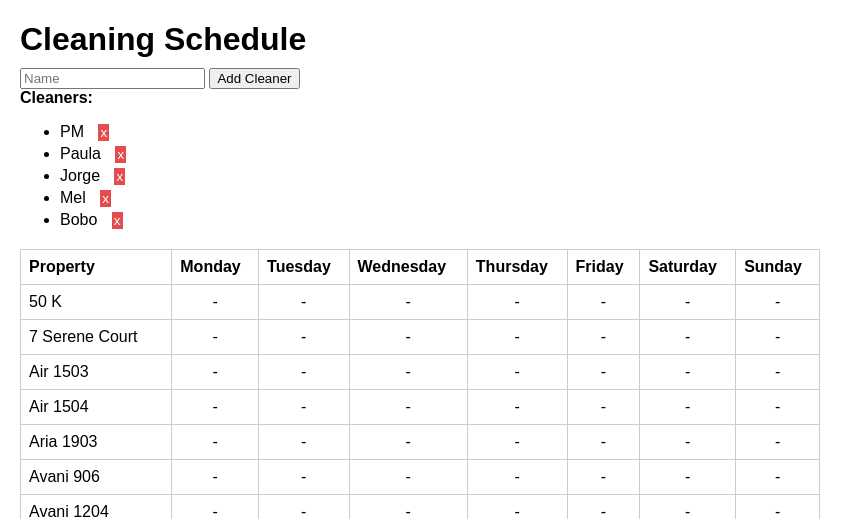
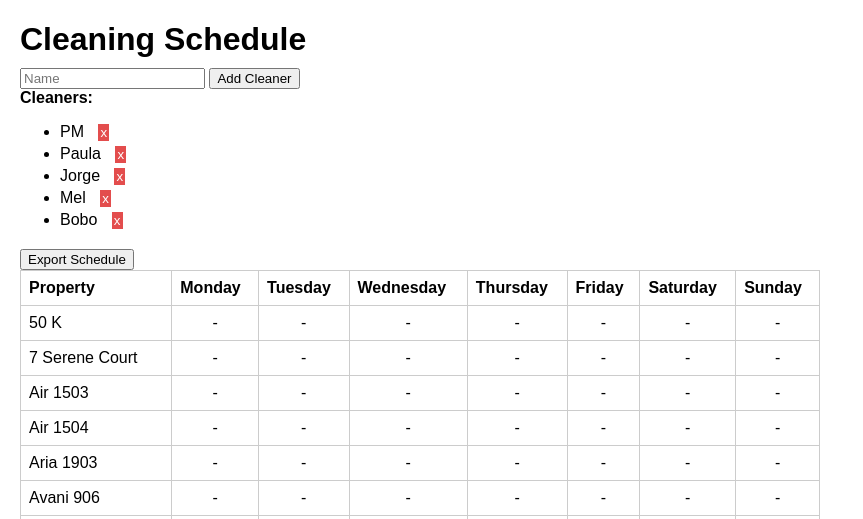
Before and after one commit to kennethHeminger/cleaningSchedule, a FastAPI app: page /schedule in a window 1280 px wide. Shown: the top 519 px of the page, without its empty margins (0-863 px from the left). Run offline with FastAPI, Linux system fonts and the light colour scheme.

Commit message:
Add export functionality to schedule with UI updates

```diff
--- a/main.py
+++ b/main.py
@@ -118,7 +118,7 @@ async def mark_b2b(
             }
         print("Created Needs Cleaning B2B assignment:", unit, day, "->", assignments[key])
 
-        return {"ok": True}
+    return {"ok": True}
 
 @app.get("/export")
 async def export_schedule():
@@ -126,7 +126,7 @@ async def export_schedule():
 
     export_lines = []
 
-    for cleaner in cleaners:
+    for cleaner in cleaners_data:
         export_lines.append(f"{cleaner}:")
         export_lines.append("")
 
@@ -138,12 +138,12 @@ async def export_schedule():
                     line = unit
                     if assignment.get("b2b"):
                         line += " **B2B"
-                        day_units.append(line)
+                    day_units.append(line)
 
             if day_units:
                 export_lines.append(day)
                 export_lines.extend(day_units)
-                export_lines("")
+                export_lines.append("")
             else:
                 export_lines.append(day)
                 export_lines.append("/")
--- a/static/app.js
+++ b/static/app.js
@@ -7,6 +7,9 @@ document.addEventListener('DOMContentLoaded', function() {
     const popup = document.getElementById('day-action-popup');
     const popupTitle = document.getElementById('popup-title');
     const cleanerSelect = document.getElementById('popup-cleaner-select');
+
+    const exportButton = document.getElementById('export-button');
+    const exportOutput = document.getElementById('export-output');
 
     let activeCell = null;
 
@@ -19,6 +22,21 @@ document.addEventListener('DOMContentLoaded', function() {
             popup.style.display = 'block';
         });
     });
+
+    if (exportButton) {
+        exportButton.addEventListener('click', function() {
+        fetch('/export')
+        .then(response => response.text())
+        .then(text => {
+            exportOutput.textContent = text;
+            exportOutput.style.display = 'block';
+        })
+        .catch(() => {
+            alert("Failed to load export.");
+        });
+        })
+
+    }
 
     popup.addEventListener('click', function(event) {
         const action = event.target.dataset.action;
@@ -160,4 +178,5 @@ document.addEventListener('DOMContentLoaded', function() {
                 activeCell = null;
             }
     });
+
 });
--- a/templates/schedule.html
+++ b/templates/schedule.html
@@ -37,6 +37,8 @@
         </ul>
     </div>
 
+    <button id="export-button">Export Schedule</button>
+    <pre id="export-output" style="white-space: pre-wrap; display: none;"></pre>
     <table>
         <thead>
         <tr>
```
